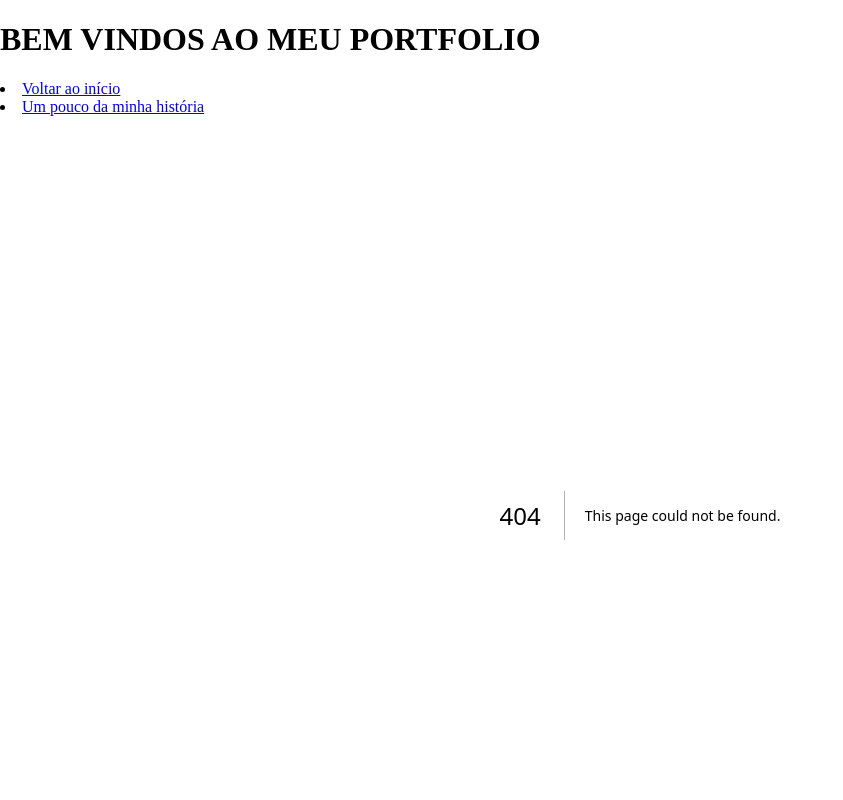
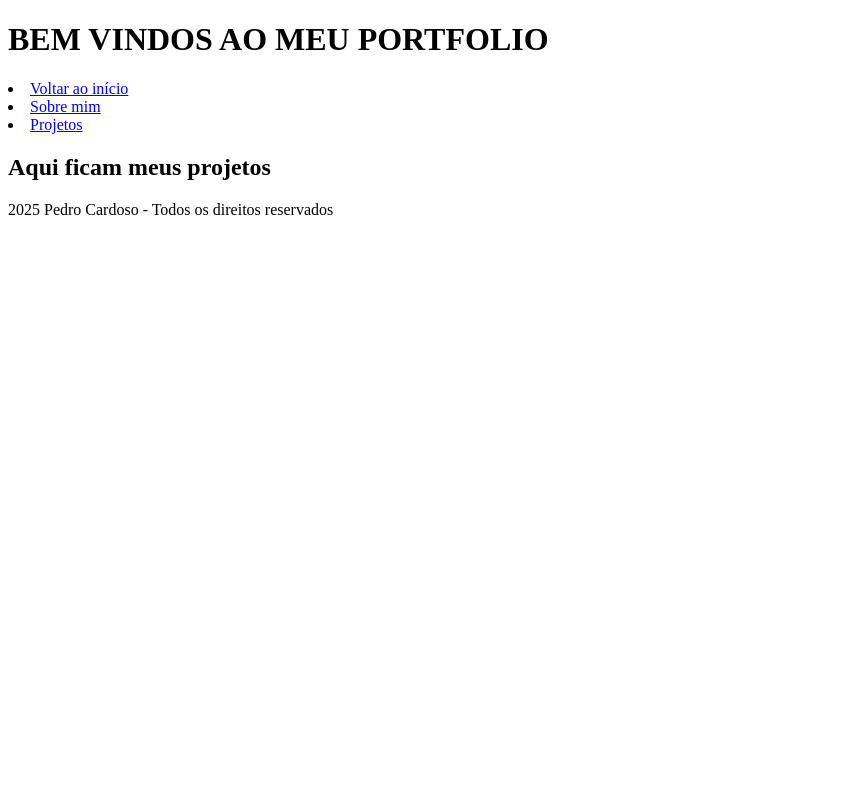
Before and after one commit to Cardoso2626/Portfolio---Pedro-Cardoso, a Next.js app in the folder portfolio/: page /projetos in a window 1280 px wide. Before the commit this address had no page. Shown: the top 800 px of the page, without its empty margins (0-843 px from the left). Built offline with nearby package versions, Linux system fonts and the light colour scheme.

Commit message:
Adicionando novas rotas depois de novas ideias

```diff
--- a/portfolio/src/app/Components/Menu/Menu.tsx
+++ b/portfolio/src/app/Components/Menu/Menu.tsx
@@ -4,7 +4,8 @@ export default function Menu(){
     return(
         <nav>
             <li><Link href={"/"}>Voltar ao início</Link></li>
-            <li><Link href={"/informacao"}>Um pouco da minha história</Link></li>
+            <li><Link href={"/sobreMim"}>Sobre mim</Link></li>
+            <li><Link href={"/projetos"}>Projetos</Link></li>
         </nav>
     )
 }
--- /dev/null
+++ b/portfolio/src/app/projetos/page.tsx
@@ -0,0 +1,7 @@
+export default function Projetos (){
+    return(
+        <div>
+            <h2>Aqui ficam meus projetos</h2>
+        </div>
+    )
+}
```
Also changed, not shown: portfolio/src/app/informacao/page.tsx (deleted, +0 -7 lines), portfolio/src/app/sobreMim/page.tsx (added, +7 -0 lines).
